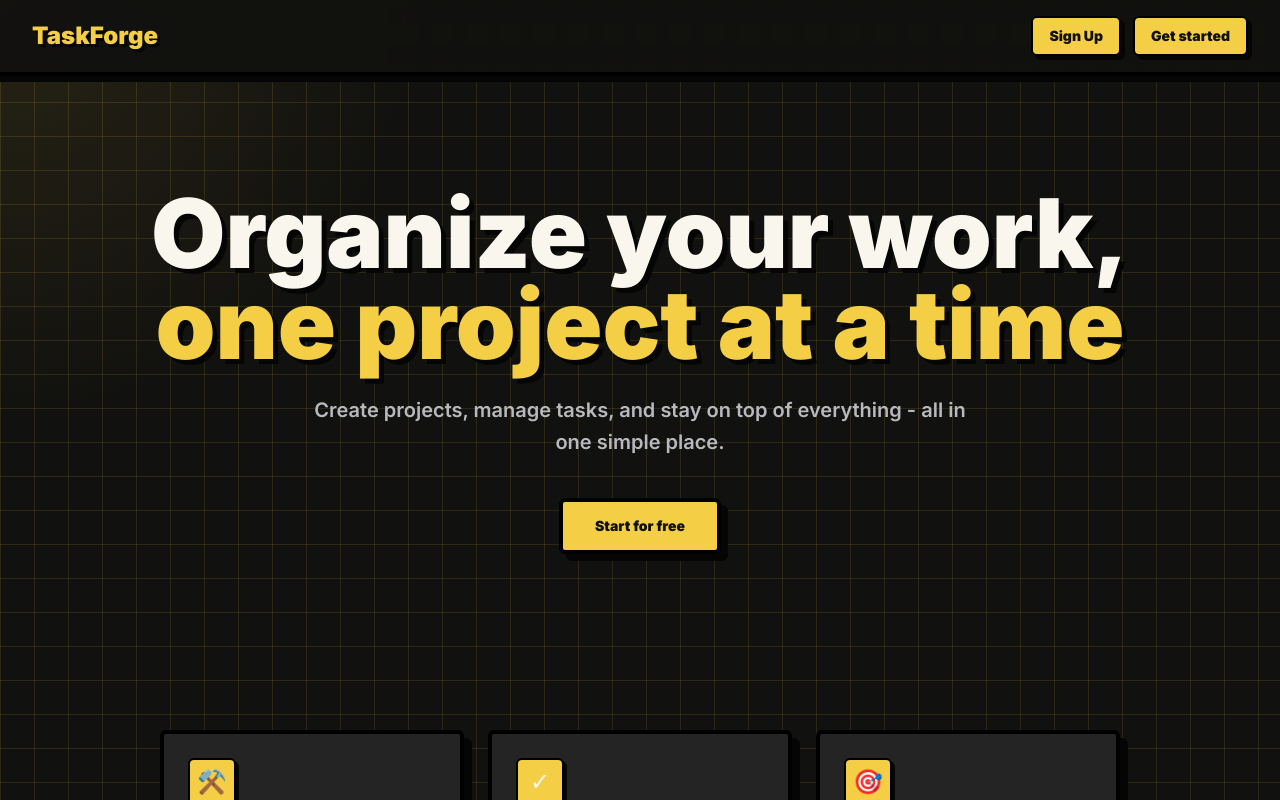
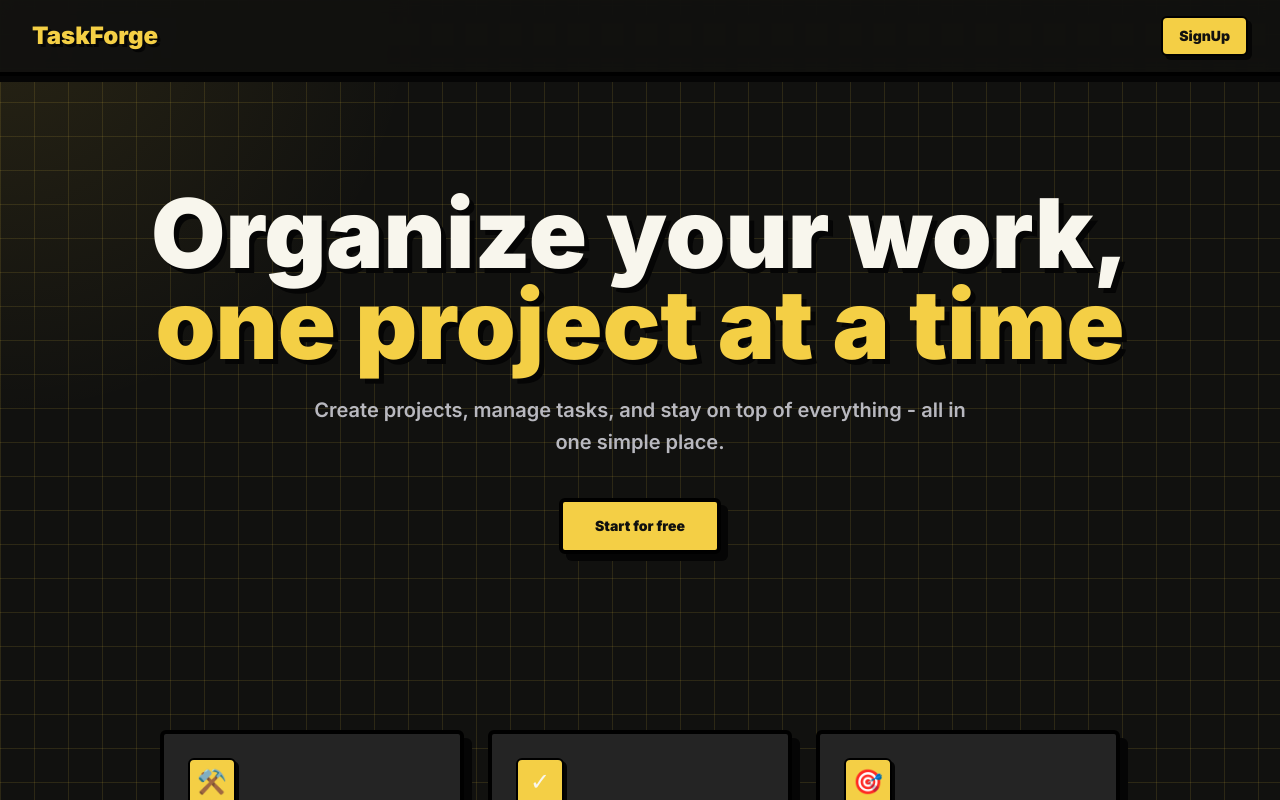
Before and after one commit to saitamacodex/taskforge, a Next.js app: page / in a window 1280 px wide. Shown: the top 800 px of the page. Built offline with nearby package versions, Linux system fonts and the light colour scheme.

Commit message:
ux experience update'

```diff
--- a/app/(marketing)/page.tsx
+++ b/app/(marketing)/page.tsx
@@ -35,7 +35,7 @@ function LandingPage() {
           one simple place.
         </p>
         <Link
-          href="/dashboard"
+          href="/signin"
           className="inline-block touch-manipulation select-none rounded-md border-4 border-black bg-[#f4cf45] px-8 py-3.5 text-sm font-black text-[#11110f] shadow-[7px_7px_0_#050505] transition-transform duration-150 hover:translate-x-1 hover:translate-y-1 hover:shadow-[3px_3px_0_#050505] focus-visible:outline-2 focus-visible:outline-offset-2 focus-visible:outline-[#f4cf45] active:translate-x-1.5 active:translate-y-1.5 active:bg-[#ffe16a] active:shadow-none"
         >
           Start for free
--- a/components/layout/navbar.tsx
+++ b/components/layout/navbar.tsx
@@ -17,14 +17,14 @@ function Navbar() {
           title="coming soon...."
           className="touch-manipulation select-none rounded-md border-2 border-black bg-[#f4cf45] px-4 py-2 text-sm font-black text-[#11110f] shadow-[4px_4px_0_#050505] transition-transform duration-150 hover:translate-x-0.5 hover:translate-y-0.5 hover:shadow-[2px_2px_0_#050505] focus-visible:outline-2 focus-visible:outline-offset-2 focus-visible:outline-[#f4cf45] active:translate-x-1 active:translate-y-1 active:bg-[#ffe16a] active:shadow-none"
         >
-          Sign Up
+          SignUp
         </Link>
-        <Link
+        {/* <Link
           href="/signin"
           className="touch-manipulation select-none rounded-md border-2 border-black bg-[#f4cf45] px-4 py-2 text-sm font-black text-[#11110f] shadow-[4px_4px_0_#050505] transition-transform duration-150 hover:translate-x-0.5 hover:translate-y-0.5 hover:shadow-[2px_2px_0_#050505] focus-visible:outline-2 focus-visible:outline-offset-2 focus-visible:outline-[#f4cf45] active:translate-x-1 active:translate-y-1 active:bg-[#ffe16a] active:shadow-none"
         >
           Get started
-        </Link>
+        </Link> */}
       </div>
     </nav>
   );
```
